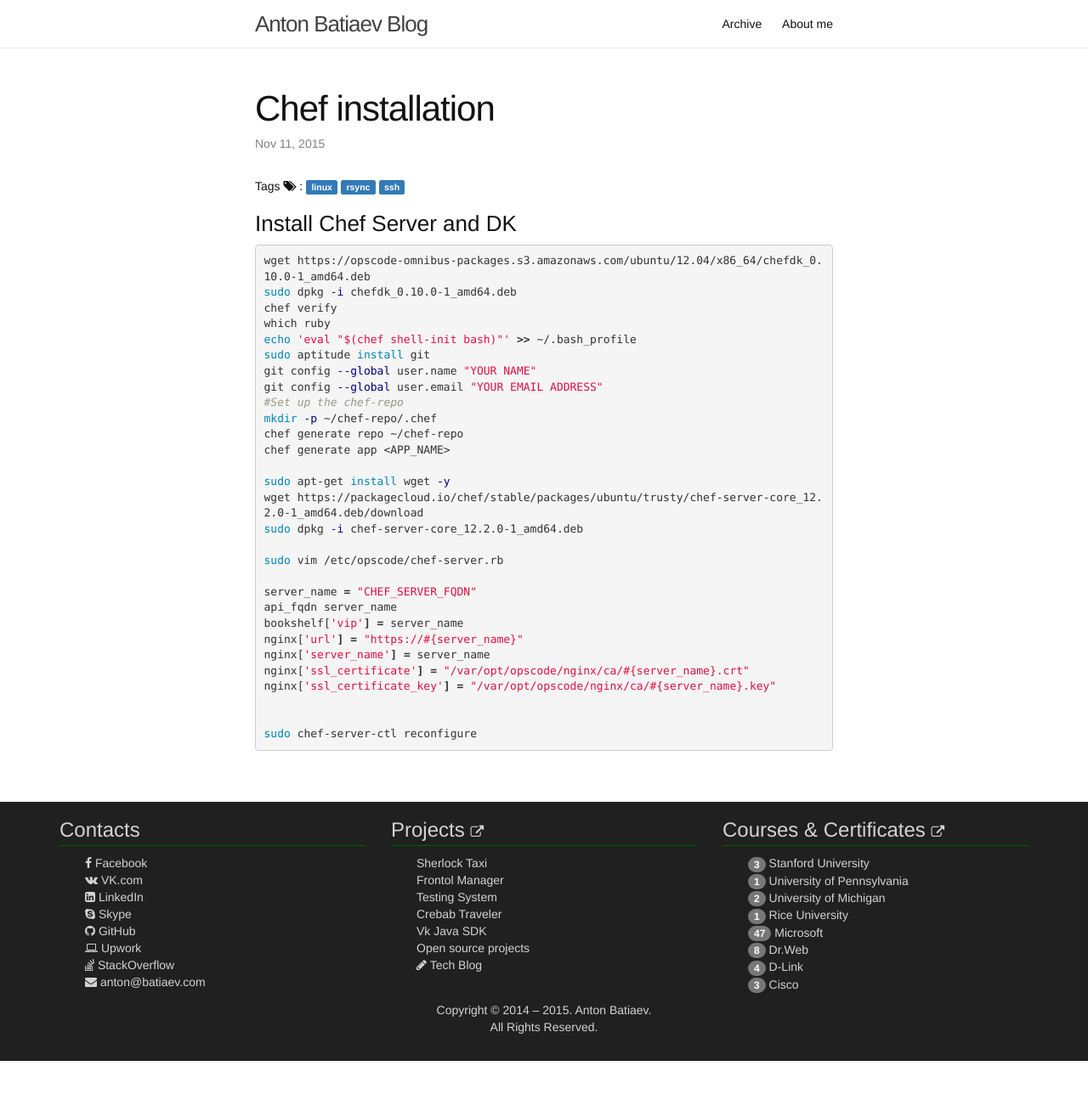
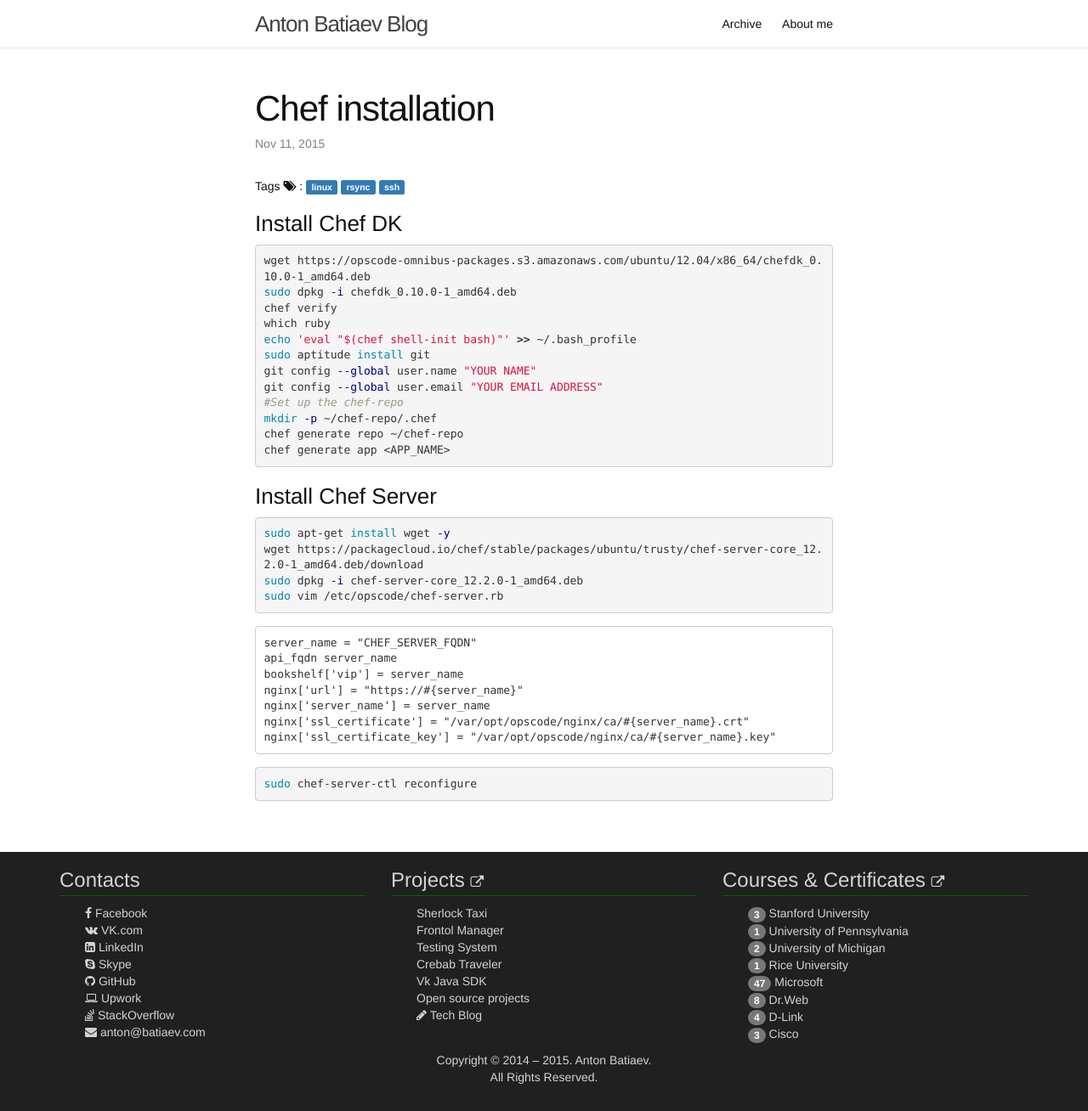
Before and after one commit to Batiaev/blog, a Jekyll site: the page built from _posts/2015-11-11-chef-installation.md, in a window 1280 px wide. Shown: the whole page at 85% size. Built offline with Jekyll 4.4.1, drawn with Linux system fonts in a browser that asks for light colours; before the commit the page ends 1249 px from its top, so only the background shows below that.

```diff
--- a/_posts/2015-11-11-chef-installation.md
+++ b/_posts/2015-11-11-chef-installation.md
@@ -5,7 +5,7 @@ date:   2015-11-11 12:07:00
 categories: linux rsync ssh
 ---
 
-### Install Chef Server and DK
+### Install Chef DK
 {% highlight bash %}
 wget https://opscode-omnibus-packages.s3.amazonaws.com/ubuntu/12.04/x86_64/chefdk_0.10.0-1_amd64.deb
 sudo dpkg -i chefdk_0.10.0-1_amd64.deb
@@ -19,21 +19,25 @@ git config --global user.email "YOUR EMAIL ADDRESS"
 mkdir -p ~/chef-repo/.chef
 chef generate repo ~/chef-repo
 chef generate app <APP_NAME>
+{% endhighlight %}
 
+### Install Chef Server
+{% highlight bash %}
 sudo apt-get install wget -y
 wget https://packagecloud.io/chef/stable/packages/ubuntu/trusty/chef-server-core_12.2.0-1_amd64.deb/download
 sudo dpkg -i chef-server-core_12.2.0-1_amd64.deb
+sudo vim /etc/opscode/chef-server.rb
+{% endhighlight %}
 
-sudo vim /etc/opscode/chef-server.rb
-
-server_name = "CHEF_SERVER_FQDN"
-api_fqdn server_name
-bookshelf['vip'] = server_name
-nginx['url'] = "https://#{server_name}"
-nginx['server_name'] = server_name
-nginx['ssl_certificate'] = "/var/opt/opscode/nginx/ca/#{server_name}.crt"
-nginx['ssl_certificate_key'] = "/var/opt/opscode/nginx/ca/#{server_name}.key"
+	server_name = "CHEF_SERVER_FQDN"
+	api_fqdn server_name
+	bookshelf['vip'] = server_name
+	nginx['url'] = "https://#{server_name}"
+	nginx['server_name'] = server_name
+	nginx['ssl_certificate'] = "/var/opt/opscode/nginx/ca/#{server_name}.crt"
+	nginx['ssl_certificate_key'] = "/var/opt/opscode/nginx/ca/#{server_name}.key"
 
 
+{% highlight bash %}
 sudo chef-server-ctl reconfigure
 {% endhighlight %}
```
